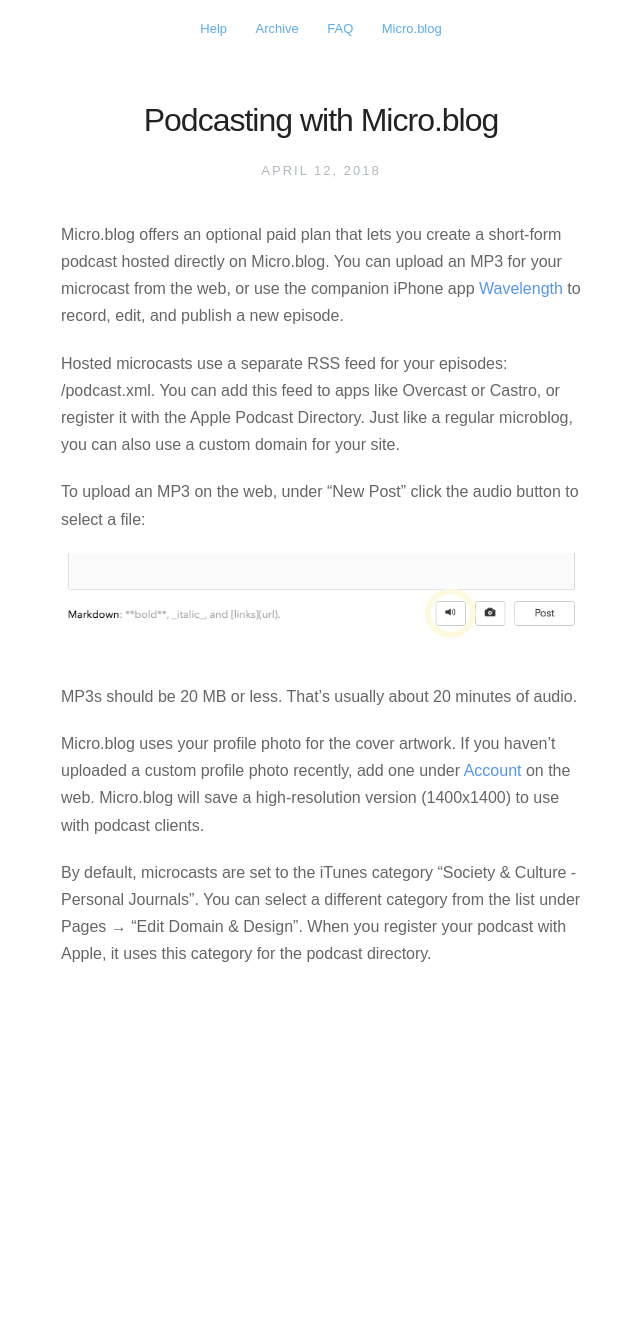
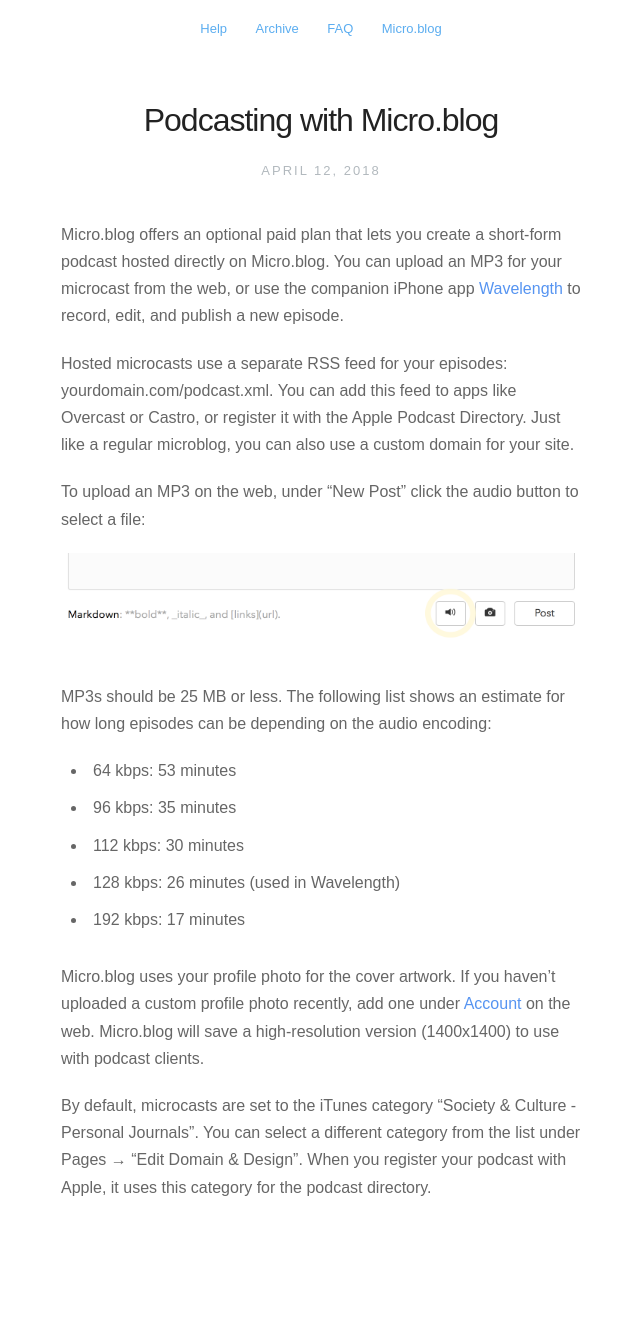
Before and after one commit to microdotblog/help.micro.blog, a Jekyll site: the page built from _posts/2018-04-12-microcasting.markdown, in a window 1280 px wide. Shown: the whole page, without its empty margins (319-959 px from the left). Built offline with Jekyll 4.4.1, drawn with Linux system fonts in a browser that asks for light colours; nearby versions of some CDN libraries; before the commit the page ends 1088 px from its top, so only the background shows below that.

Commit message:
Added audio lengths for different encodings.

```diff
--- a/_posts/2018-04-12-microcasting.markdown
+++ b/_posts/2018-04-12-microcasting.markdown
@@ -6,13 +6,19 @@
 
 Micro.blog offers an optional paid plan that lets you create a short-form podcast hosted directly on Micro.blog. You can upload an MP3 for your microcast from the web, or use the companion iPhone app [Wavelength](https://itunes.apple.com/us/app/wavelength-for-micro-blog/id1365158696?ls=1&mt=8) to record, edit, and publish a new episode.
 
-Hosted microcasts use a separate RSS feed for your episodes: /podcast.xml. You can add this feed to apps like Overcast or Castro, or register it with the Apple Podcast Directory. Just like a regular microblog, you can also use a custom domain for your site.
+Hosted microcasts use a separate RSS feed for your episodes: yourdomain.com/podcast.xml. You can add this feed to apps like Overcast or Castro, or register it with the Apple Podcast Directory. Just like a regular microblog, you can also use a custom domain for your site.
 
 To upload an MP3 on the web, under "New Post" click the audio button to select a file:
 
 <img src="/assets/images/newpost_audio_button.png" width="500" height="102" alt="Audio button screenshot" />
 
-MP3s should be 20 MB or less. That's usually about 20 minutes of audio.
+MP3s should be 25 MB or less. The following list shows an estimate for how long episodes can be depending on the audio encoding:
+
+* 64 kbps: 53 minutes
+* 96 kbps: 35 minutes
+* 112 kbps: 30 minutes
+* 128 kbps: 26 minutes (used in Wavelength)
+* 192 kbps: 17 minutes
 
 Micro.blog uses your profile photo for the cover artwork. If you haven't uploaded a custom profile photo recently, add one under [Account](https://micro.blog/account) on the web. Micro.blog will save a high-resolution version (1400x1400) to use with podcast clients.
 
```
